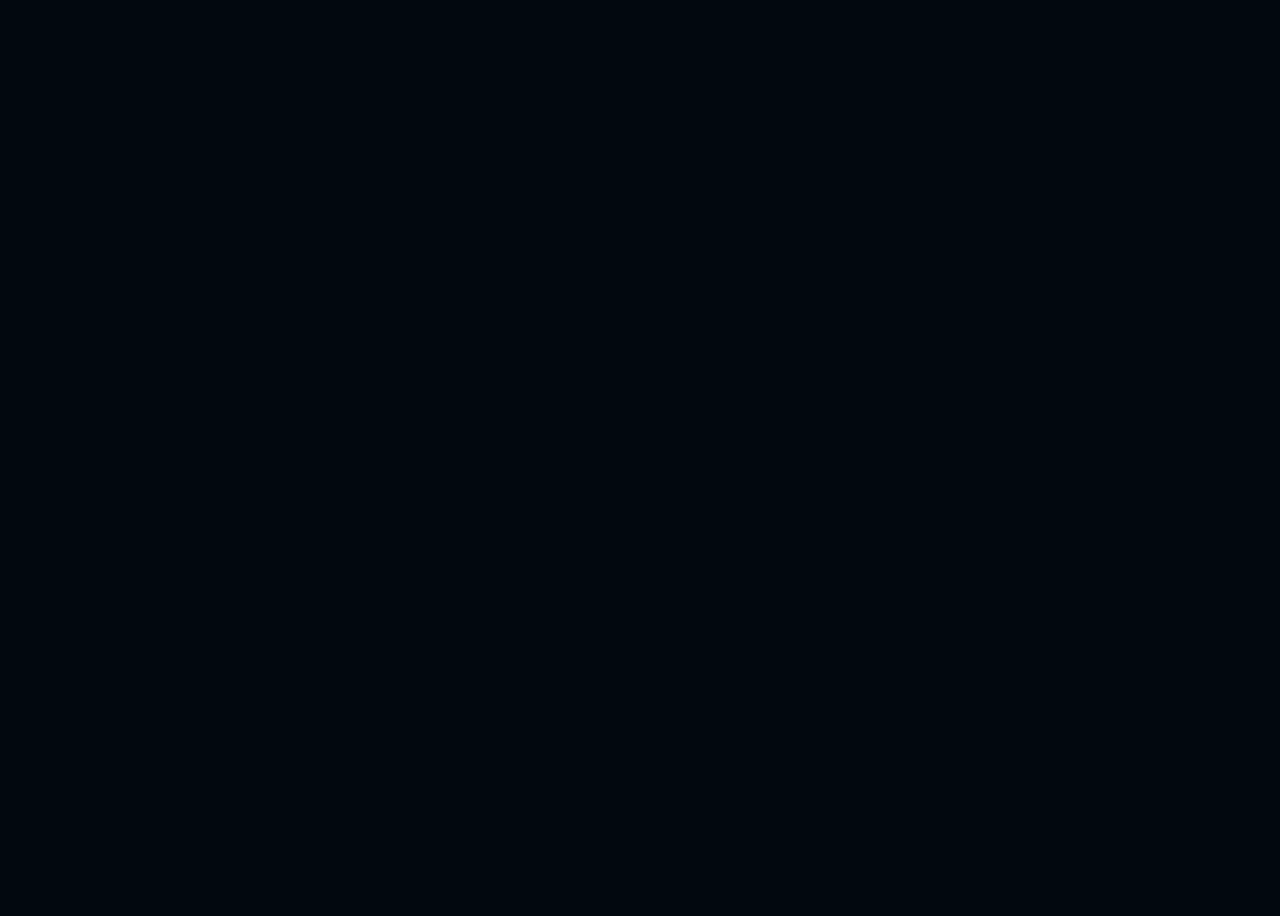
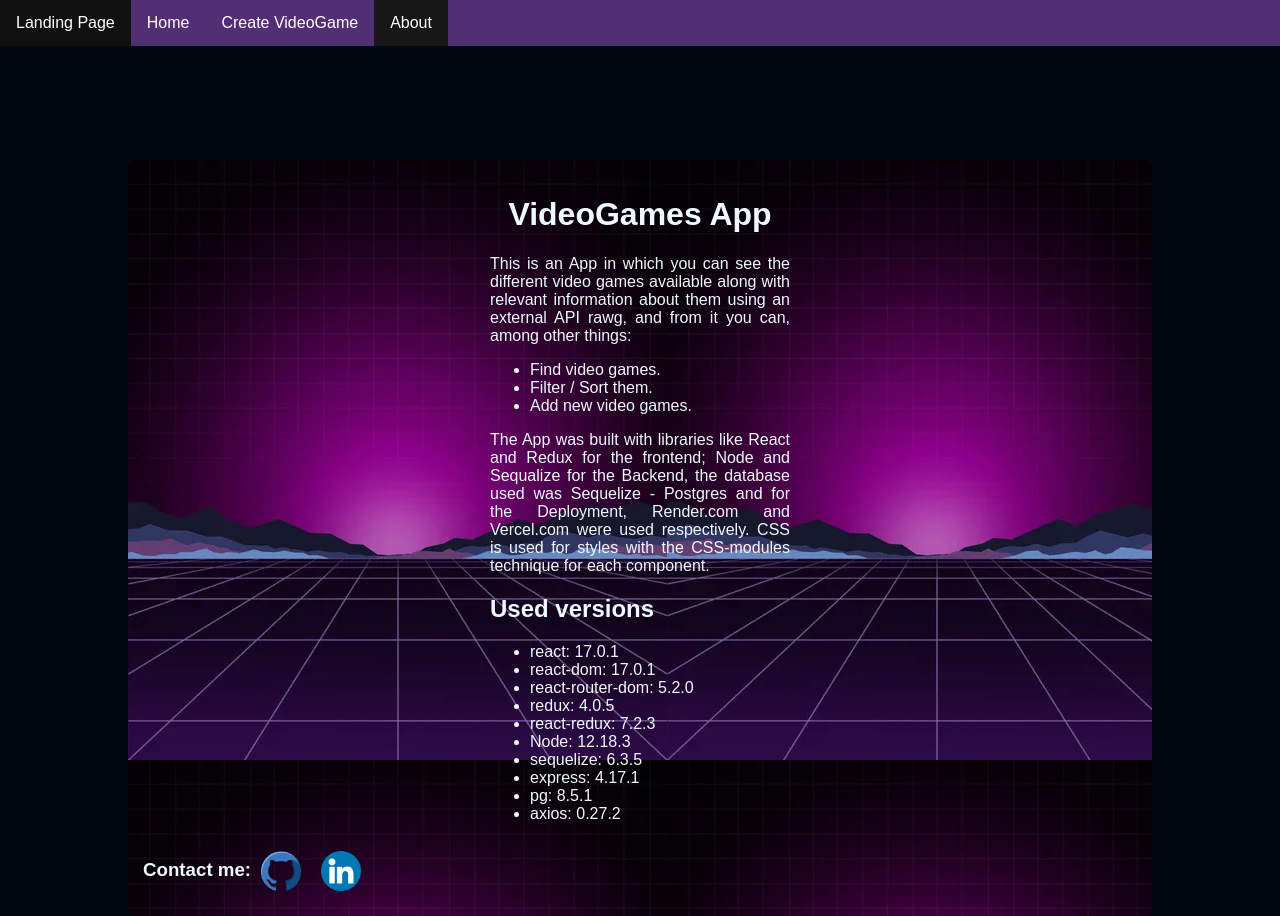
Before and after one commit to Riguja89/VideoGames, a React (Create React App) app in the folder client/: page /about in a window 1280 px wide. Before the commit the page ends 800 px from the top, so only its background shows below. Built offline with nearby package versions, Linux system fonts and the light colour scheme.

Commit message:
Se agrega el componente about

```diff
--- a/client/src/App.js
+++ b/client/src/App.js
@@ -6,6 +6,7 @@ import Home from './components/Home/Home';
 import NavBar from './components/NavBar/NavBar';
 import CreateVideoGame from './components/CreateVideogame/CreateVideGame';
 import GameDetail from './components/GameDetail/GameDetail';
+import About from './components/About/About';
 
 function App() {
   return (
@@ -13,6 +14,8 @@ function App() {
       <Route exact path="/" component={Landing} />
       <Route exact path="/home" component={NavBar} />
       <Route exact path="/home" component={Home} />
+      <Route exact path="/about" component={NavBar} />
+      <Route exact path="/about" component={About} />
       <Route exact path="/videogame/create" component={NavBar} />
       <Route exact path="/videogame/create" component={CreateVideoGame} />
       <Route exact path="/videogames/:id" component={GameDetail} />
--- /dev/null
+++ b/client/src/components/About/About.css
@@ -0,0 +1,53 @@
+.About{
+    position: absolute;
+    top: 20%;
+    left: 10%;
+    right: 10%;
+    padding: 15px;
+    background-image: url("../../images/fondo-create.jpg");
+
+    color: aliceblue;
+    text-decoration-color: #dce9f5;
+    justify-content: center;
+    border-radius: 6px;
+    text-align: center;
+}
+.contenido{
+    width: 300px;
+    margin: 0 auto;
+    text-align: justify
+}
+.listyoucando{
+    margin: 0 auto;
+
+}
+
+.linkedin{
+width: 40px;
+height:40px ;
+background-image: url("../../images/linkedin.png");
+background-size: cover;
+margin: 10px;
+}
+
+.git{
+    width: 40px;
+    height:40px ;
+    background-image: url("../../images/github.png");
+    background-size: cover;
+    margin: 10px;
+    }
+
+ .git:hover{
+    width: 46px;
+    height:46px ;
+    margin: 7px;
+ }
+ .linkedin:hover{
+    width: 46px;
+    height:46px ;
+    margin: 7px;
+ }
+.linksto{
+    display: flex;
+}
--- /dev/null
+++ b/client/src/components/About/About.jsx
@@ -0,0 +1,60 @@
+import React from 'react';
+import './About.css'
+
+
+const About=()=>{
+    return(
+        <div className='About'>
+            <h1>
+             VideoGames App
+            </h1>
+            <div className='contenido'>
+            <p>
+                This is an App in which you can see the different video games
+                available along with relevant information about them using an
+                external API rawg, and from it you can, among other things:
+                </p>
+                <ul className='listyoucando'>
+                <li>Find video games.</li><br />
+                <li>Filter / Sort them.</li><br />
+                <li>Add new video games.</li><br />
+                </ul>
+             <p>
+              The App was built with libraries like React and Redux for the frontend;
+              Node and Sequalize for the Backend, the database used was Sequelize - Postgres
+              and for the Deployment, Render.com and Vercel.com were used respectively. CSS is used for styles with
+              the CSS-modules technique for each component.
+             </p>
+                <h2>Used versions</h2>
+             <ul className='listyoucando'>
+                <li>react: 17.0.1</li><br />
+                <li>react-dom: 17.0.1</li><br />
+                <li>react-router-dom: 5.2.0</li><br />
+                <li>redux: 4.0.5</li><br />
+                <li>react-redux: 7.2.3</li><br />
+                <li>Node: 12.18.3</li><br />
+                <li>sequelize: 6.3.5</li><br />
+                <li>express: 4.17.1</li><br />
+                <li>pg: 8.5.1</li><br />
+                <li>axios: 0.27.2</li><br />
+                </ul>
+
+             </div> <br />
+
+             <div className='linksto'>
+                <h3>Contact me: </h3> <br />
+            <a href="https://github.com/Riguja89" target="_blank" rel="noopener noreferrer">
+              <div className='git'/>
+              </a>
+              <a href="https://www.linkedin.com/in/jaime-gutierrez-rios-b3143662/" target="_blank" rel="noopener noreferrer">
+              <div className='linkedin'/>
+              </a>
+             </div>
+
+
+
+        </div>
+    );
+};
+
+export default About;
--- a/client/src/components/NavBar/NavBar.jsx
+++ b/client/src/components/NavBar/NavBar.jsx
@@ -7,15 +7,18 @@ const NavBar = () => {
 
     var classNamehome='nav';
     var classNameCreategame='nav';
+    var classNameAbout = 'nav'
     if(window.location.pathname==='/home')classNamehome='currentrut'
     if(window.location.pathname==="/videogame/create")classNameCreategame='currentrut'
-
+    if(window.location.pathname==="/about")classNameAbout='currentrut'
     return (
         <ul className='navBar'>
                 <li><Link className='nav' to="/" > Landing Page </Link></li>
                 <li><Link className={classNamehome} to="/home" > Home </Link></li>
                 <li><Link className={classNameCreategame} to="/videogame/create" > Create VideoGame </Link></li>
+                <li><Link className={classNameAbout} to="/about">About</Link></li>
                 {window.location.pathname==='/home'?<SearchBar/>:<></>}
+
         </ul>
     );
 };
--- a/client/src/redux/actions/index.js
+++ b/client/src/redux/actions/index.js
@@ -18,6 +18,7 @@ export const SET_STATE_ORDER="SET_STATE_ORDER";
 export const SET_CURRENT_PAGE="SET_CURRENT_PAGE";
 export const CLEAR_VIDEOGAMES="CLEAR_VIDEOGAMES";
 export const DELETE_VIDEOGAME="DELETE_VIDEOGAME";
+
 // Fijarse que la sintaxis de nuestra Action creator es distinta a lo que venimos haciendo. Esto es
 // debido al uso del middleware "thunk", el cual nos permite trabajar con acciones asincrónicas.
 // Necesitamos hacer uso de este middleware ya que nuestras peticiones al back siempre son asincrónicas,
@@ -29,10 +30,14 @@ export const DELETE_VIDEOGAME="DELETE_VIDEOGAME";
 // Usar ruta 'http://localhost:3001/houses' para buscar todas las houses en nuestro back.
 // Esto lo vas a poder hacer utilizando fetch.
 // export const getAllHouses = () => dispatch => {};
+
+const apigameRender="https://api-games.onrender.com" // url para produccion
+//const apigameRender="http://localhost:3001" // intercambiar con el anterior si quieres correr todo en local
+
 export const getAllVideoGames = () => dispatch => {
     //console.log("va a hacer la peticion")
 
-        return axios("http://localhost:3001/api/videogames")
+        return axios(apigameRender+"/api/videogames")
 
         .then(r => r.data)
         .then(d => dispatch({ type:GET_ALL_VIDEOGAMES, payload: d }) )
@@ -52,7 +57,7 @@ export const clearVideogames=()=>dispatch=>{
 export const searchGames = (name) => dispatch => {
   //console.log("va a hacer la peticion")
 
-      return axios("http://localhost:3001/api/videogames?name="+name)
+      return axios(apigameRender+"/api/videogames?name="+name)
 
       .then(r => r.data)
       .then(d => dispatch({ type:SEARCH_GAMES, payload: d }) )
@@ -67,7 +72,7 @@ export const searchGames = (name) => dispatch => {
 export const getGenres = () => dispatch => {
   //console.log("va a hacer la peticion")
 
-      return axios("http://localhost:3001/api/genres")
+      return axios(apigameRender+"/api/genres")
 
       .then(r => r.data)
       .then(d => dispatch({ type:GET_GENRES, payload: d }) )
@@ -82,7 +87,7 @@ export const getGenres = () => dispatch => {
 export const getPlatforms = () => dispatch => {
   //console.log("va a hacer la peticion")
 
-      return axios("http://localhost:3001/api/platforms")
+      return axios(apigameRender+"/api/platforms")
 
       .then(r => r.data)
       .then(d => dispatch({ type:GET_PLATFORMS, payload: d }) )
@@ -96,7 +101,7 @@ export const getPlatforms = () => dispatch => {
 export const postVideogame = (videogame) => dispatch => {
   //console.log("va a hacer la peticion")
 
-      return axios.post("http://localhost:3001/api/videogames",videogame)
+      return axios.post(apigameRender+"/api/videogames",videogame)
 
       .then(r => r.data)
       .then(d =>{ dispatch({ type:POST_VIDEOGAME, payload: d })
@@ -115,7 +120,7 @@ export const getVideoGameId = (id) => dispatch => {
   //console.log("va a hacer la peticion")
 
   if(id){
-      return axios(`http://localhost:3001/api/videogames/${id}`)
+      return axios(apigameRender+`/api/videogames/${id}`)
 
       .then(r => r.data)
       .then(d => dispatch({ type:GET_VIDEOGAME_ID, payload: d }) )
@@ -134,7 +139,7 @@ export const deleteVideoGameId = (id) => dispatch => {
   //console.log("va a hacer la peticion")
 
   if(id){
-      return axios.delete(`http://localhost:3001/api/videogames/${id}`)
+      return axios.delete(apigameRender+`/api/videogames/${id}`)
 
       .then(r => r.data)
       .then(d => dispatch({ type:DELETE_VIDEOGAME, payload: {id:id, d:d} }) )
```
Also changed, not shown: client/src/images/github.png (added), client/src/images/linkedin.png (added).
